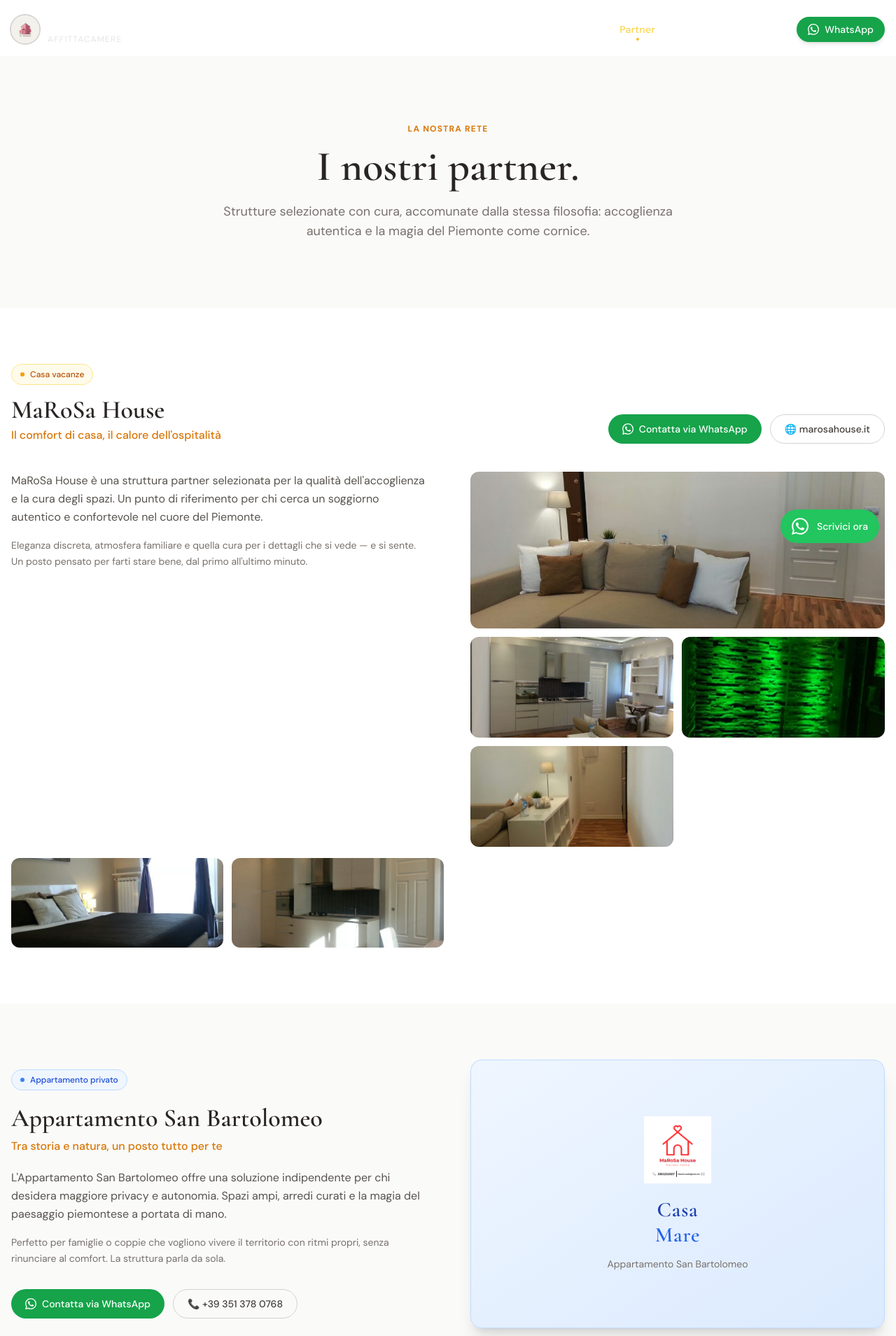
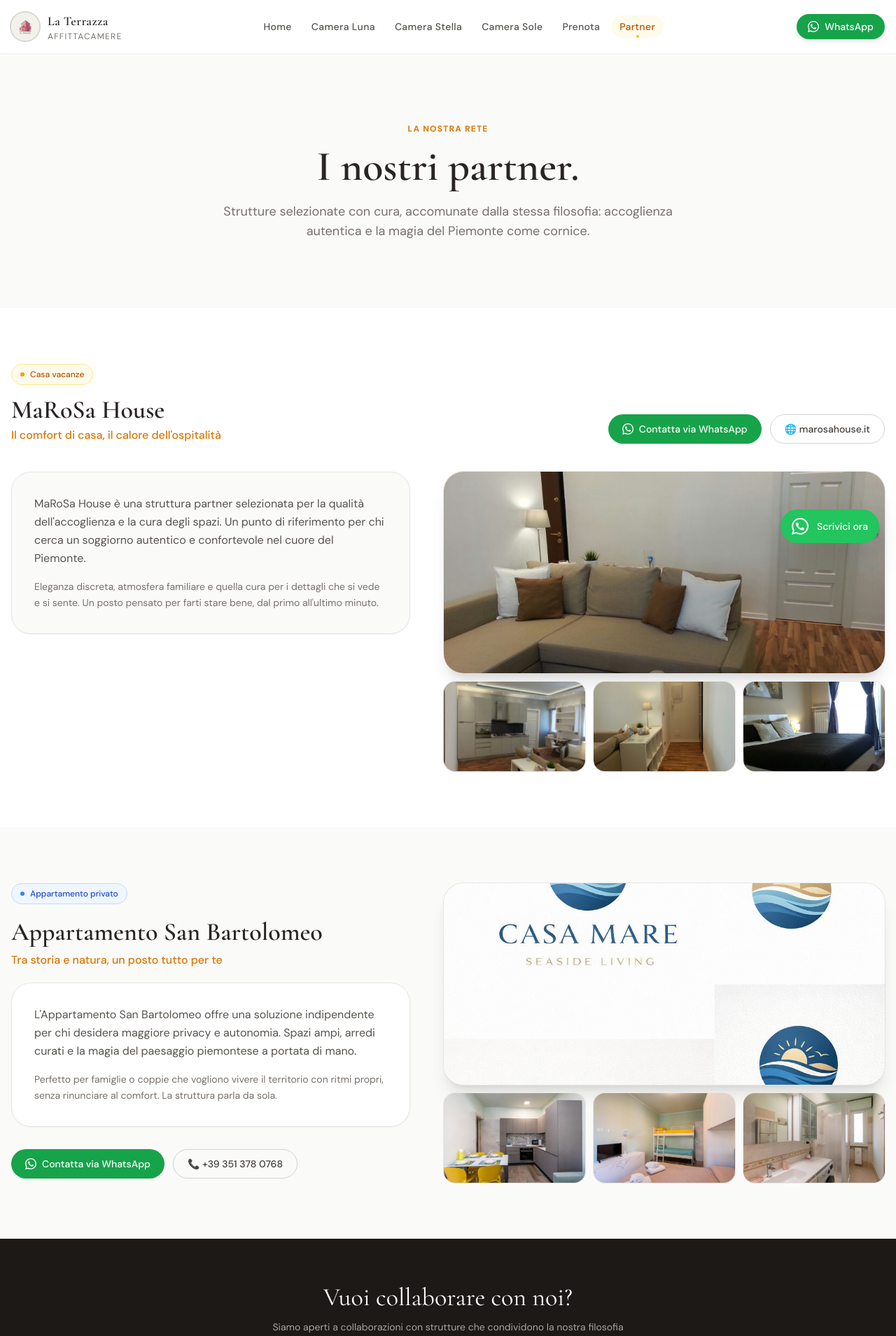
Before and after one commit to Manuell00/la-terrazza-web, a Next.js app: page /partner in a window 1280 px wide. Shown: the top 1909 px of the page at 70% size. Built offline with nearby package versions, Linux system fonts and the light colour scheme.

Commit message:
Refine booking, partner, and room layouts

```diff
--- a/src/app/partner/page.tsx
+++ b/src/app/partner/page.tsx
@@ -18,11 +18,52 @@ const WA_ICON = (
 const marosaImages = [
   "/images/partner/marosa/marosa-1.jpg",
   "/images/partner/marosa/marosa-2.jpg",
-  "/images/partner/marosa/marosa-3.jpg",
   "/images/partner/marosa/marosa-4.jpg",
   "/images/partner/marosa/marosa-5.jpg",
   "/images/partner/marosa/marosa-6.jpg",
 ];
+
+const sanBartolomeoImages = [
+  "/images/partner/san-bartolomeo/sb-1.jpg",
+  "/images/partner/san-bartolomeo/sb-2.jpg",
+  "/images/partner/san-bartolomeo/sb-3.jpg",
+  "/images/partner/san-bartolomeo/sb-4.jpg",
+];
+
+function PartnerGallery({
+  images,
+  alt,
+}: {
+  images: string[];
+  alt: string;
+}) {
+  const [featured, ...rest] = images;
+
+  return (
+    <div className="space-y-3">
+      <div className="relative h-72 overflow-hidden rounded-[28px] shadow-xl ring-1 ring-stone-200">
+        <Image
+          src={featured}
+          alt={`${alt} principale`}
+          fill
+          className="object-cover transition-transform duration-500 hover:scale-105"
+        />
+      </div>
+      <div className="grid grid-cols-3 gap-3">
+        {rest.map((src, i) => (
+          <div key={src} className="relative h-32 overflow-hidden rounded-2xl ring-1 ring-stone-200">
+            <Image
+              src={src}
+              alt={`${alt} ${i + 2}`}
+              fill
+              className="object-cover transition-transform duration-500 hover:scale-105"
+            />
+          </div>
+        ))}
+      </div>
+    </div>
+  );
+}
 
 export default function PartnerPage() {
   return (
@@ -81,64 +122,35 @@ export default function PartnerPage() {
           </AnimatedSection>
 
           {/* Description + Grid */}
-          <div className="grid md:grid-cols-2 gap-12 md:gap-16 items-start">
+          <div className="grid md:grid-cols-[0.95fr_1.05fr] gap-8 md:gap-12 items-start">
             {/* Text */}
             <AnimatedSection direction="left">
+              <div className="rounded-[28px] border border-stone-200 bg-stone-50 p-7 md:p-8 shadow-sm">
                 <p className="text-stone-600 leading-relaxed mb-4">
                   MaRoSa House è una struttura partner selezionata per la qualità dell&apos;accoglienza
                   e la cura degli spazi. Un punto di riferimento per chi cerca un soggiorno autentico
                   e confortevole nel cuore del Piemonte.
                 </p>
                 <p className="text-stone-500 leading-relaxed text-sm">
-                Eleganza discreta, atmosfera familiare e quella cura per i dettagli che si vede —
+                  Eleganza discreta, atmosfera familiare e quella cura per i dettagli che si vede
                   e si sente. Un posto pensato per farti stare bene, dal primo all&apos;ultimo minuto.
                 </p>
+              </div>
             </AnimatedSection>
 
             {/* Image grid */}
             <AnimatedSection direction="right">
-              <div className="grid grid-cols-2 gap-3">
-                {marosaImages.slice(0, 4).map((src, i) => (
-                  <div
-                    key={i}
-                    className={`relative overflow-hidden rounded-xl ${i === 0 ? "col-span-2 h-56" : "h-36"}`}
-                  >
-                    <Image
-                      src={src}
-                      alt={`MaRoSa House ${i + 1}`}
-                      fill
-                      className="object-cover hover:scale-105 transition-transform duration-500"
-                    />
-                  </div>
-                ))}
-              </div>
+              <PartnerGallery images={marosaImages.slice(0, 4)} alt="MaRoSa House" />
             </AnimatedSection>
           </div>
 
-          {/* Extra 2 images */}
-          {marosaImages.length > 4 && (
-            <AnimatedSection className="mt-4">
-              <div className="grid grid-cols-2 md:grid-cols-4 gap-3">
-                {marosaImages.slice(4).map((src, i) => (
-                  <div key={i} className="relative h-32 overflow-hidden rounded-xl">
-                    <Image
-                      src={src}
-                      alt={`MaRoSa House ${i + 5}`}
-                      fill
-                      className="object-cover hover:scale-105 transition-transform duration-500"
-                    />
-                  </div>
-                ))}
-              </div>
-            </AnimatedSection>
-          )}
         </div>
       </section>
 
       {/* San Bartolomeo */}
       <section className="py-16 md:py-20 bg-stone-50">
         <div className="container mx-auto px-4 max-w-6xl">
-          <div className="grid md:grid-cols-2 gap-12 md:gap-16 items-center">
+          <div className="grid md:grid-cols-[0.95fr_1.05fr] gap-8 md:gap-12 items-start">
             {/* Content */}
             <AnimatedSection direction="left" className="order-2 md:order-1">
               <div className="inline-flex items-center gap-2 text-xs font-medium px-3 py-1.5 rounded-full border bg-blue-50 border-blue-200 text-blue-700 mb-5">
@@ -149,15 +161,17 @@ export default function PartnerPage() {
                 Appartamento San Bartolomeo
               </h2>
               <p className="text-amber-600 font-medium mb-5">Tra storia e natura, un posto tutto per te</p>
+              <div className="rounded-[28px] border border-stone-200 bg-white p-7 md:p-8 shadow-sm mb-8">
                 <p className="text-stone-600 leading-relaxed mb-4">
                   L&apos;Appartamento San Bartolomeo offre una soluzione indipendente per chi desidera
                   maggiore privacy e autonomia. Spazi ampi, arredi curati e la magia del paesaggio
                   piemontese a portata di mano.
                 </p>
-              <p className="text-stone-500 leading-relaxed text-sm mb-8">
+                <p className="text-stone-500 leading-relaxed text-sm">
                   Perfetto per famiglie o coppie che vogliono vivere il territorio con ritmi propri,
                   senza rinunciare al comfort. La struttura parla da sola.
                 </p>
+              </div>
               <div className="flex flex-wrap gap-3">
                 <a
                   href={siteConfig.whatsapp}
@@ -176,23 +190,9 @@ export default function PartnerPage() {
               </div>
             </AnimatedSection>
 
-            {/* Casa Mare logo */}
+            {/* Image gallery */}
             <AnimatedSection direction="right" className="order-1 md:order-2">
-              <div className="relative h-72 md:h-96 rounded-2xl overflow-hidden shadow-xl bg-gradient-to-br from-blue-50 to-blue-100 flex items-center justify-center border border-blue-200">
-                <div className="text-center px-8">
-                  <div className="relative w-24 h-24 mx-auto mb-5">
-                    <Image
-                      src="/images/partner/marosa/logo.png"
-                      alt="Casa Mare - Appartamento San Bartolomeo"
-                      fill
-                      className="object-contain"
-                    />
-                  </div>
-                  <p className="font-serif text-3xl text-blue-800 font-semibold tracking-wide">Casa</p>
-                  <p className="font-serif text-3xl text-blue-600 font-semibold tracking-wide">Mare</p>
-                  <p className="text-stone-500 text-sm mt-3 leading-relaxed">Appartamento San Bartolomeo</p>
-                </div>
-              </div>
+              <PartnerGallery images={sanBartolomeoImages} alt="Appartamento San Bartolomeo" />
             </AnimatedSection>
           </div>
         </div>
--- a/src/components/Header.tsx
+++ b/src/components/Header.tsx
@@ -43,7 +43,9 @@ export default function Header() {
     <>
       <header
         className={`fixed top-0 left-0 right-0 z-50 transition-all duration-500 ${
-          scrolled ? "bg-white/92 backdrop-blur-md shadow-sm py-3" : "bg-transparent py-5"
+          scrolled
+            ? "bg-white/92 backdrop-blur-xl shadow-sm border-b border-stone-200/70 py-3"
+            : "bg-white/78 backdrop-blur-xl shadow-sm border-b border-stone-200/60 py-4"
         }`}
       >
         <div className="container mx-auto px-4 flex items-center justify-between">
@@ -53,10 +55,10 @@ export default function Header() {
               <Image src="/images/logo/logo.jpg" alt="La Terrazza Logo" fill className="object-cover" />
             </div>
             <div>
-              <span className={`font-serif text-lg font-semibold tracking-wide transition-colors ${scrolled ? "text-stone-800" : "text-white"}`}>
+              <span className="font-serif text-lg font-semibold tracking-wide text-stone-800 transition-colors">
                 La Terrazza
               </span>
-              <p className={`text-xs tracking-widest uppercase transition-colors ${scrolled ? "text-stone-500" : "text-stone-200"}`}>
+              <p className="text-xs tracking-widest uppercase text-stone-500 transition-colors">
                 Affittacamere
               </p>
             </div>
@@ -70,12 +72,8 @@ export default function Header() {
                 href={link.href}
                 className={`relative text-sm font-medium tracking-wide px-3 py-1.5 rounded-full transition-all duration-200 ${
                   isActive(link.href)
-                    ? scrolled
-                      ? "text-amber-700 bg-amber-50"
-                      : "text-amber-300 bg-white/10"
-                    : scrolled
-                    ? "text-stone-600 hover:text-stone-900 hover:bg-stone-100"
-                    : "text-white/85 hover:text-white hover:bg-white/10"
+                    ? "text-amber-700 bg-amber-50"
+                    : "text-stone-600 hover:text-stone-900 hover:bg-stone-100"
                 }`}
               >
                 {link.label}
@@ -100,7 +98,7 @@ export default function Header() {
             {/* Hamburger — si trasforma in X, NON c'è un secondo bottone nel menu */}
             <button
               onClick={() => setMenuOpen(!menuOpen)}
-              className={`lg:hidden p-2 rounded-md transition-colors ${scrolled ? "text-stone-700" : "text-white"}`}
+              className="lg:hidden p-2 rounded-md text-stone-700 transition-colors hover:bg-stone-100"
               aria-label={menuOpen ? "Chiudi menu" : "Apri menu"}
             >
               <div className="w-6 flex flex-col gap-1.5">
--- a/src/data/rooms.ts
+++ b/src/data/rooms.ts
@@ -52,7 +52,7 @@ export const rooms: Room[] = [
     maxGuests: 2,
     beds: "1 letto matrimoniale",
     airbnbUrl: "https://www.airbnb.it/rooms/1360802067191927878",
-    price: "A partire da €75/notte",
+    price: "Da €55 / notte",
     highlight: "Silenzio assoluto",
     color: "from-indigo-900 to-slate-800",
   },
@@ -89,7 +89,7 @@ export const rooms: Room[] = [
     maxGuests: 2,
     beds: "1 letto matrimoniale",
     airbnbUrl: "https://www.airbnb.it/rooms/1360851292351796993",
-    price: "A partire da €75/notte",
+    price: "Da €55 / notte",
     highlight: "Vista mozzafiato",
     color: "from-amber-800 to-stone-700",
   },
@@ -129,7 +129,7 @@ export const rooms: Room[] = [
     maxGuests: 2,
     beds: "1 letto matrimoniale",
     airbnbUrl: "https://www.airbnb.it/rooms/1360860375665572777",
-    price: "A partire da €75/notte",
+    price: "Da €55 / notte",
     highlight: "La più luminosa",
     color: "from-yellow-700 to-orange-700",
   },
```
Also changed, not shown: src/app/prenota/page.tsx (+22 -23 lines), src/components/RoomCard.tsx (+12 -20 lines), src/components/RoomPageTemplate.tsx (+6 -3 lines). Lines whose indentation alone changed are shown as unchanged.
